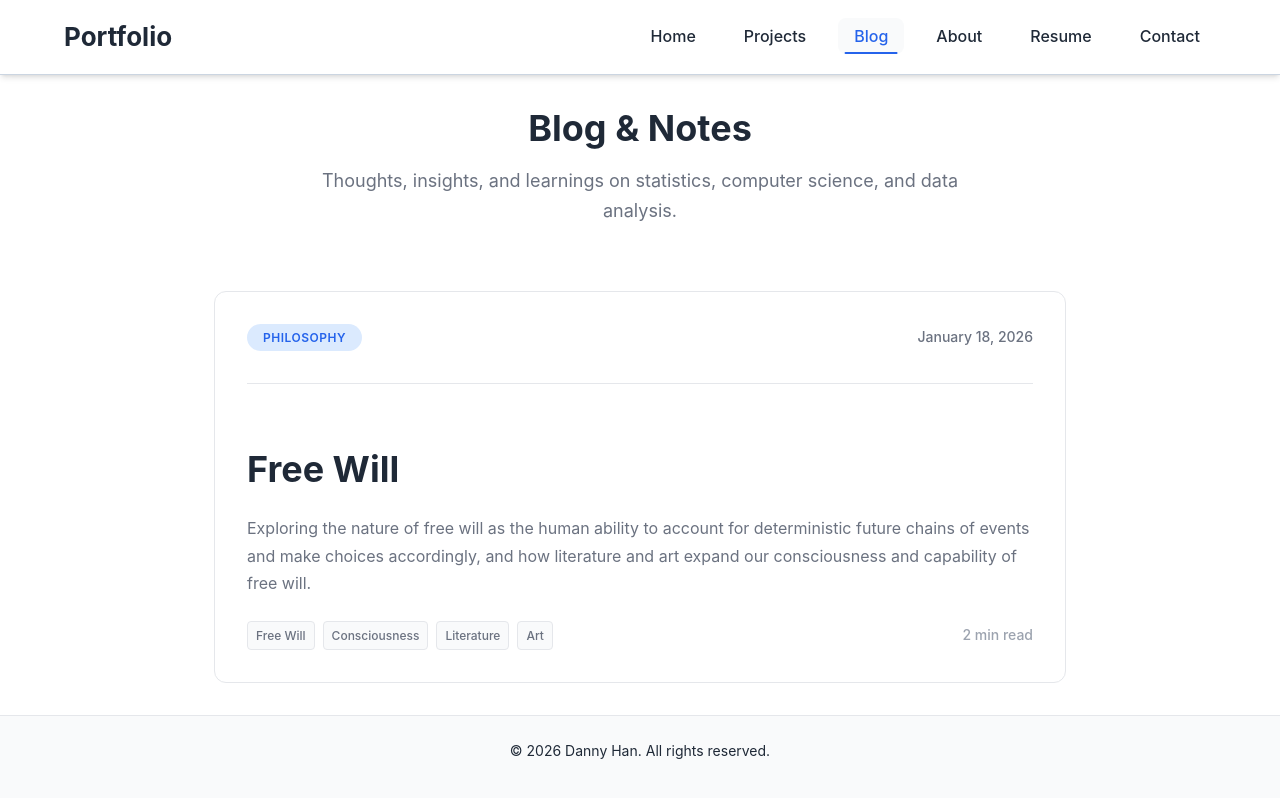
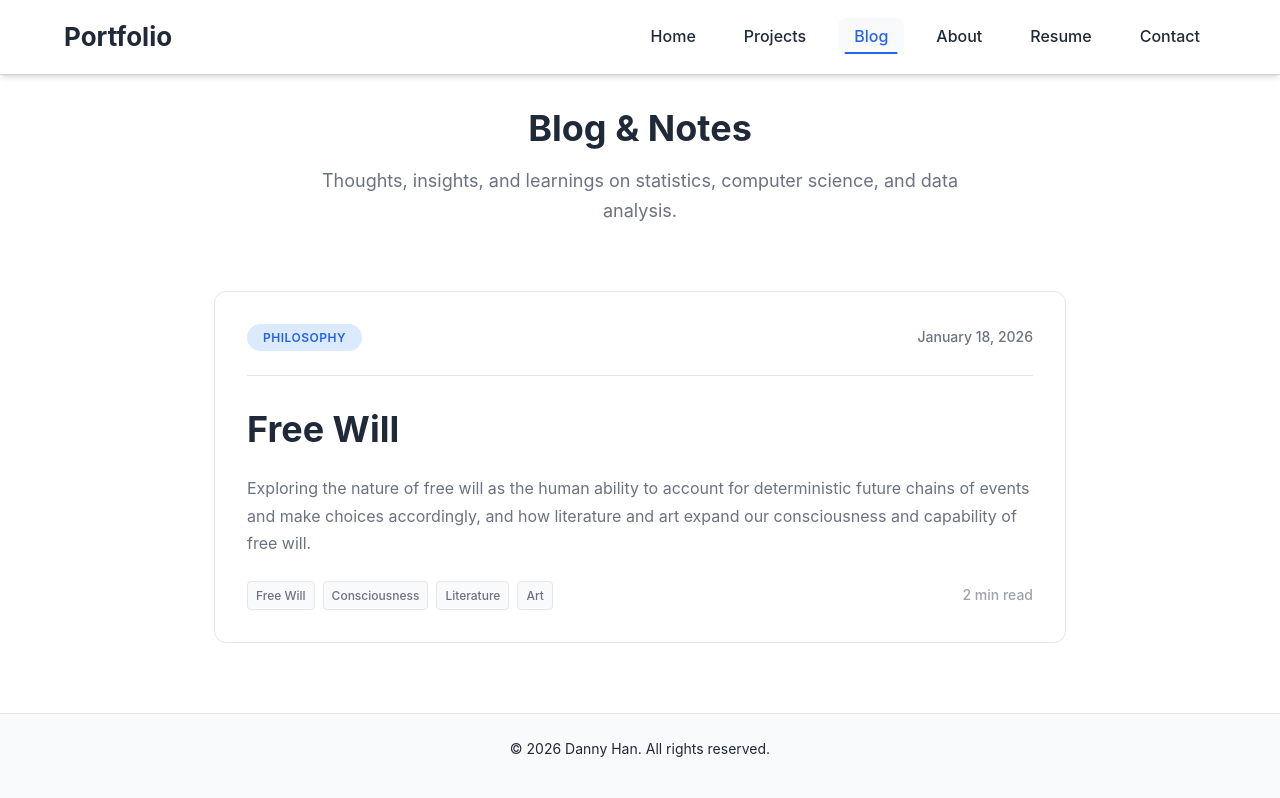
Before and after one commit to code-of-toad/code-of-toad.github.io, a React (Vite) app: page /blog in a window 1280 px wide. Shown: the top 798 px of the page. Built offline with nearby package versions, Linux system fonts and the light colour scheme.

Commit message:
Adjust blog post format

```diff
--- a/src/pages/BlogPost.css
+++ b/src/pages/BlogPost.css
@@ -33,8 +33,8 @@
 }
 
 .blog-post-header {
-  margin-bottom: var(--spacing-3xl);
-  padding-bottom: var(--spacing-xl);
+  margin-bottom: var(--spacing-xl);
+  padding-bottom: var(--spacing-lg);
   border-bottom: 1px solid var(--border-color);
 }
 
```
